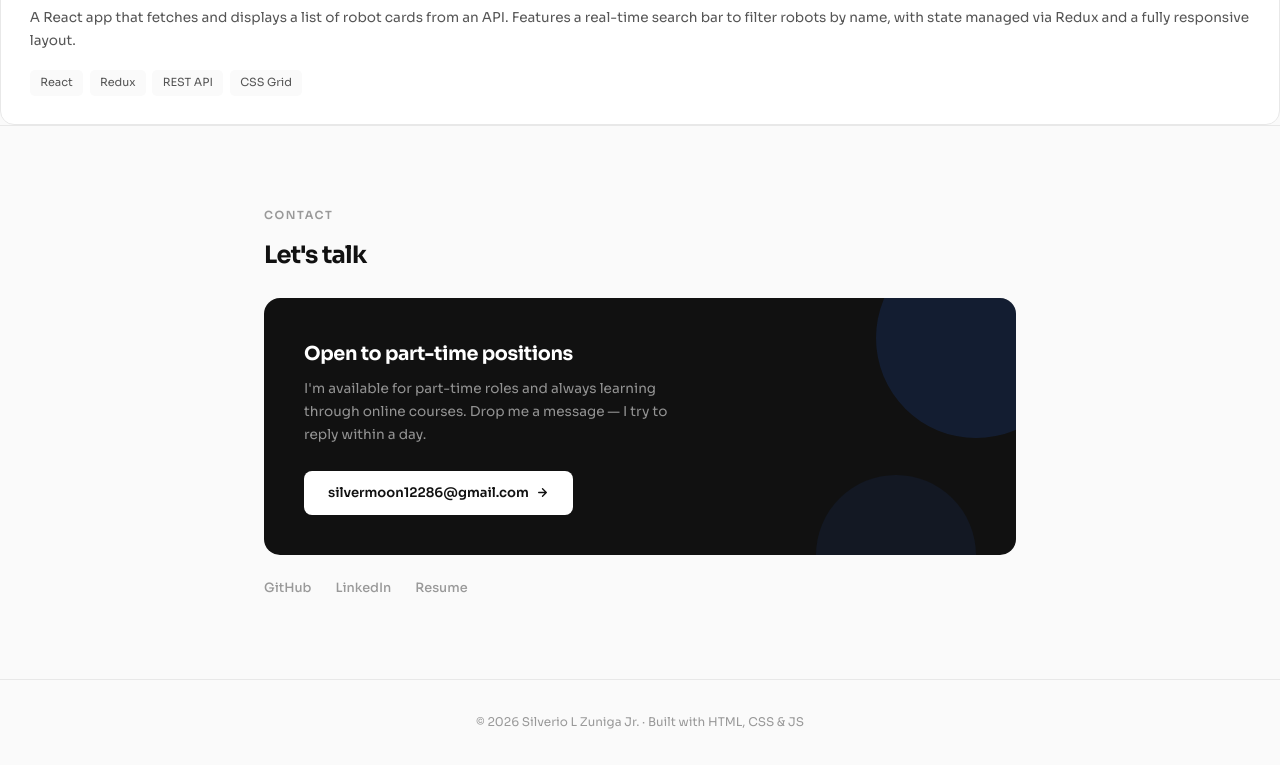
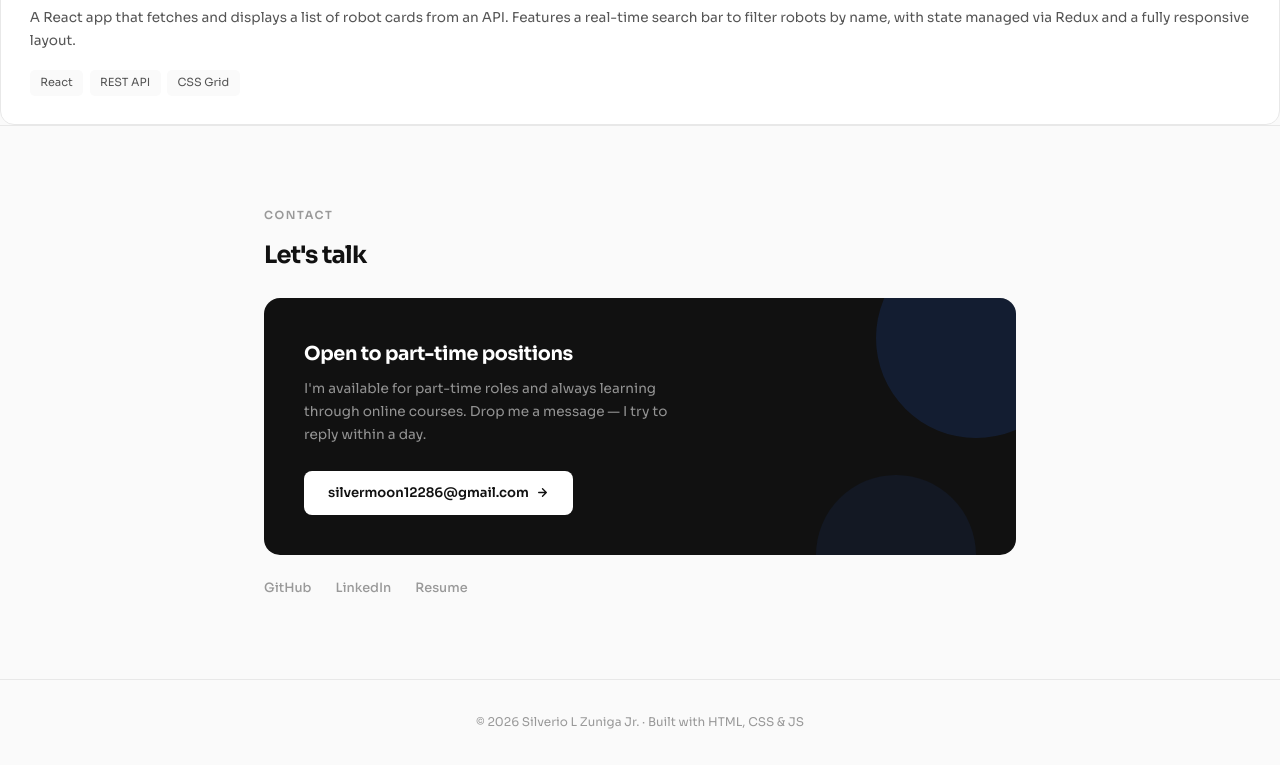
Before and after one commit to SilverioZ/Portfolio, a plain HTML site: page index.html in a window 1280 px wide. Shown: the part 1641-2406 px from the top of the page. Drawn offline with Linux system fonts and the light colour scheme.

Commit message:
Remove Redux tag from project tags
Removed Redux tag from project tags section.

```diff
--- a/index.html
+++ b/index.html
@@ -388,7 +388,6 @@
     </p>
     <div class="project-tags">
       <span class="project-tag">React</span>
-      <span class="project-tag">Redux</span>
       <span class="project-tag">REST API</span>
       <span class="project-tag">CSS Grid</span>
     </div>
```
